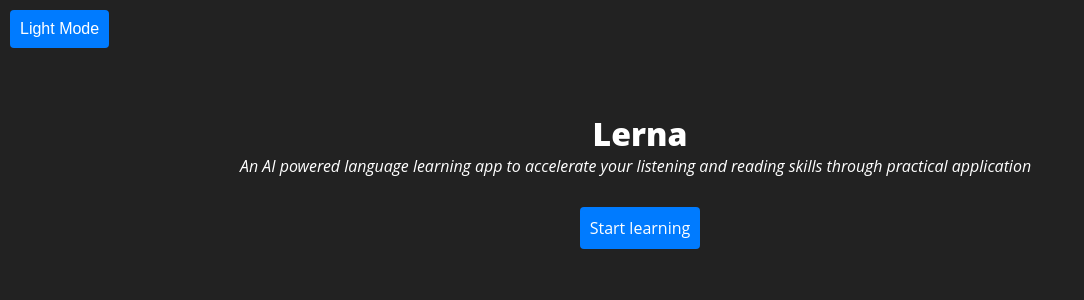
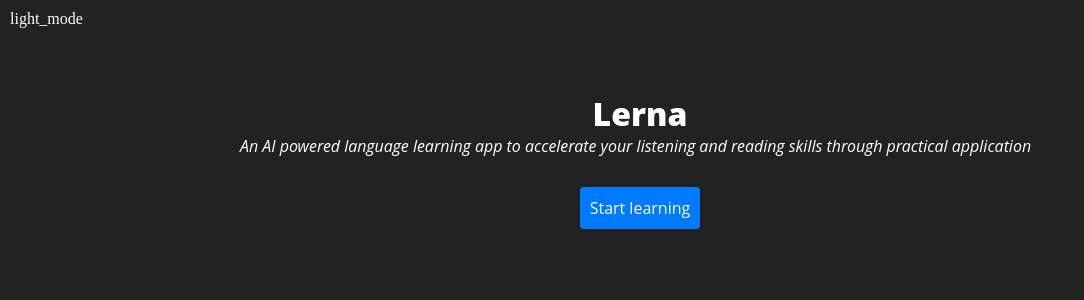
Before and after one commit to DanzHD/Codebrew-2024, a React (Vite) app in the folder frontend/: page / in a window 1280 px wide. Shown: the top 300 px of the page, without its empty margins (0-1084 px from the left). Built offline with nearby package versions, Linux system fonts and the light colour scheme.

Commit message:
Fixed light/dark mode icons

```diff
--- a/frontend/src/Pages/Home/Home.jsx
+++ b/frontend/src/Pages/Home/Home.jsx
@@ -14,8 +14,8 @@ export default function Home() {
             <div className="theme-icon">
                 {
                     theme === THEMES.light ?
-                        <Button onClick={handleToggleTheme} className="material-symbols-outlined theme">Dark Mode</Button> :
-                        <Button onClick={handleToggleTheme} style={{color: "white"}} className="material-symbols-outlined theme">Light Mode</Button>
+                        <div onClick={handleToggleTheme} className="material-symbols-outlined theme">dark_mode</div> :
+                        <div onClick={handleToggleTheme} style={{color: "white"}} className="material-symbols-outlined theme">light_mode</div>
 
                 }
             </div>
--- a/frontend/src/Pages/Home/_home.scss
+++ b/frontend/src/Pages/Home/_home.scss
@@ -23,6 +23,10 @@
 .theme-icon {
     padding-left: 10px;
     padding-top: 10px;
+
+    > div {
+        cursor: pointer;
+    }
 }
 
 @include themify($themes) {
```
